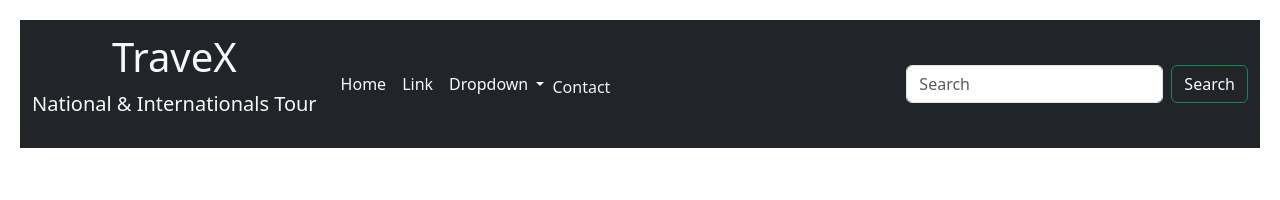
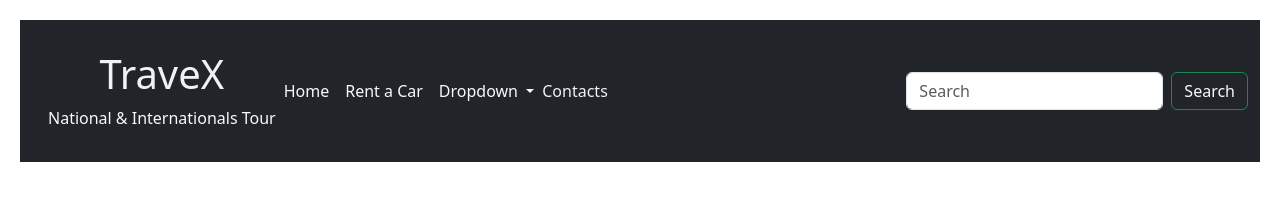
Before and after one commit to XPSTARTS/Tour-and-Travel-Management-System, a plain HTML site: page index.html in a window 1280 px wide. Drawn offline with nearby package versions, Linux system fonts and the light colour scheme.

Commit message:
15 Aprils

```diff
--- a/index.html
+++ b/index.html
@@ -19,8 +19,10 @@
         <div class="container-fluid">
           <a class="navbar-brand text-light" href="#">
             <div class="nav-button1">
-              <h1>TraveX</h1>
-              <p class="text-light">National & Internationals Tour</p>
+              <a href="index.html" class="Nav-Links">
+                <h1>TraveX</h1>
+                <p class="text-light ">National & Internationals Tour</p>
+              </a>
             </div>
           </a>
           <button
@@ -40,12 +42,12 @@
                 <a
                   class="nav-link active text-light"
                   aria-current="page"
-                  href="#"
+                  href="index.html"
                   >Home</a
                 >
               </li>
               <li class="nav-item">
-                <a class="nav-link text-light" href="#">Link</a>
+                <a class="nav-link text-light" href="">Rent a Car</a>
               </li>
               <li class="nav-item dropdown nav-buttons">
                 <a
@@ -68,7 +70,7 @@
               </li>
               <li class="nav-item">
                 <a class="nav-link disabled text-light" aria-disabled="true">
-                  <a href="contact.html" class="Contact-Head" >Contact</a>
+                  <a href="contact.html" class="Nav-Links"> Contacts </a>
                 </a>
               </li>
             </ul>
--- a/style.css
+++ b/style.css
@@ -98,14 +98,18 @@ nav-button1
       align-items: center;
     }
   }
-.Contact-Head
+.Nav-Links
 {
      color: #eef2f7;
      text-decoration: none;
      position: relative;
      font-weight: 500;
-     bottom: 5px;
+     bottom: 8px;
 }
-.Contact-Head:hover {
-    font-weight: bolder;
+.Nav-Links:hover {
+    color: rgba(19, 24, 19, 0.774);
   }
+.Home-link:hover
+{
+    color: rgba(19, 24, 19, 0.774);
+}
```
Also changed, not shown: Carrental.jpeg (added).
